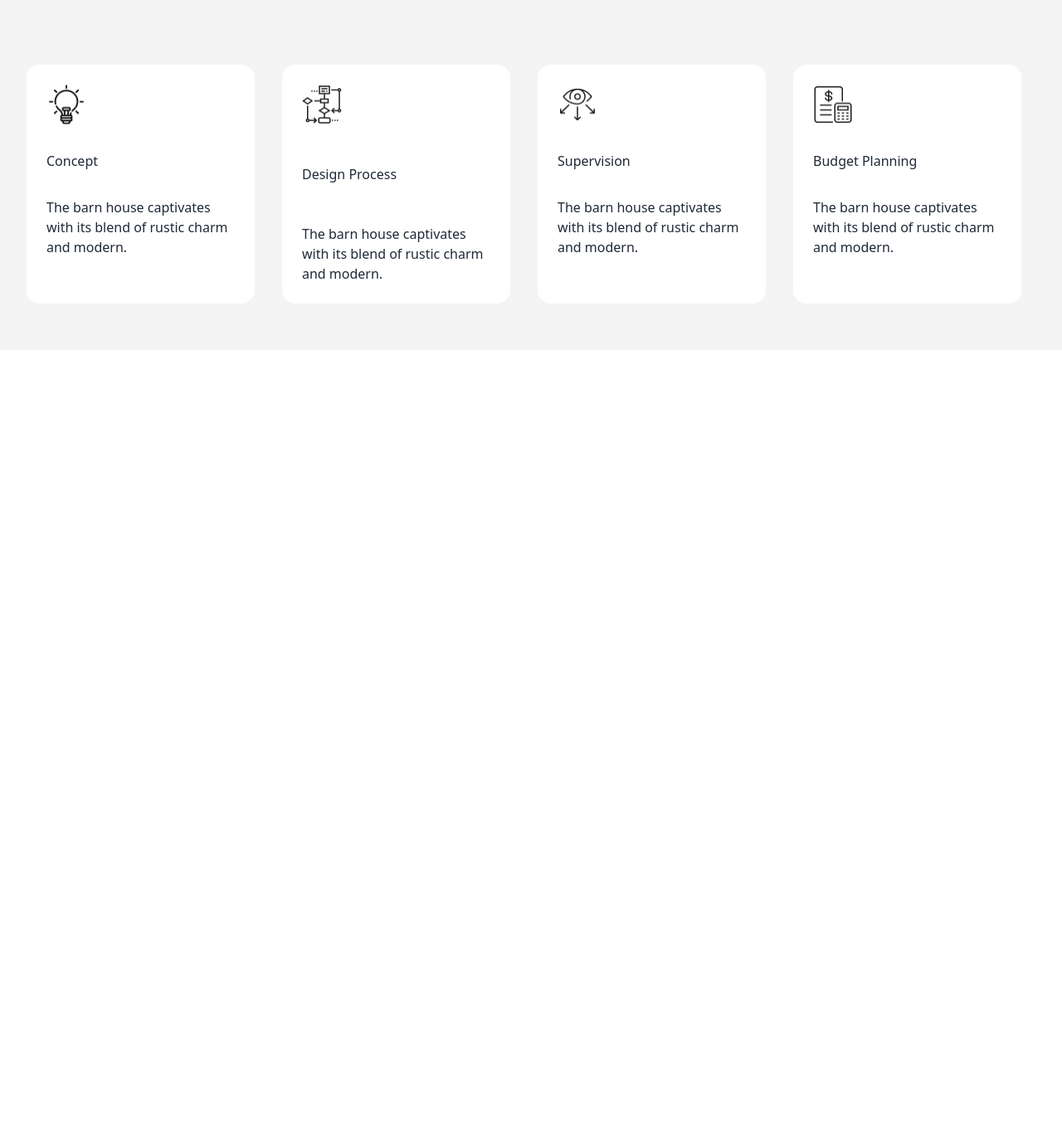
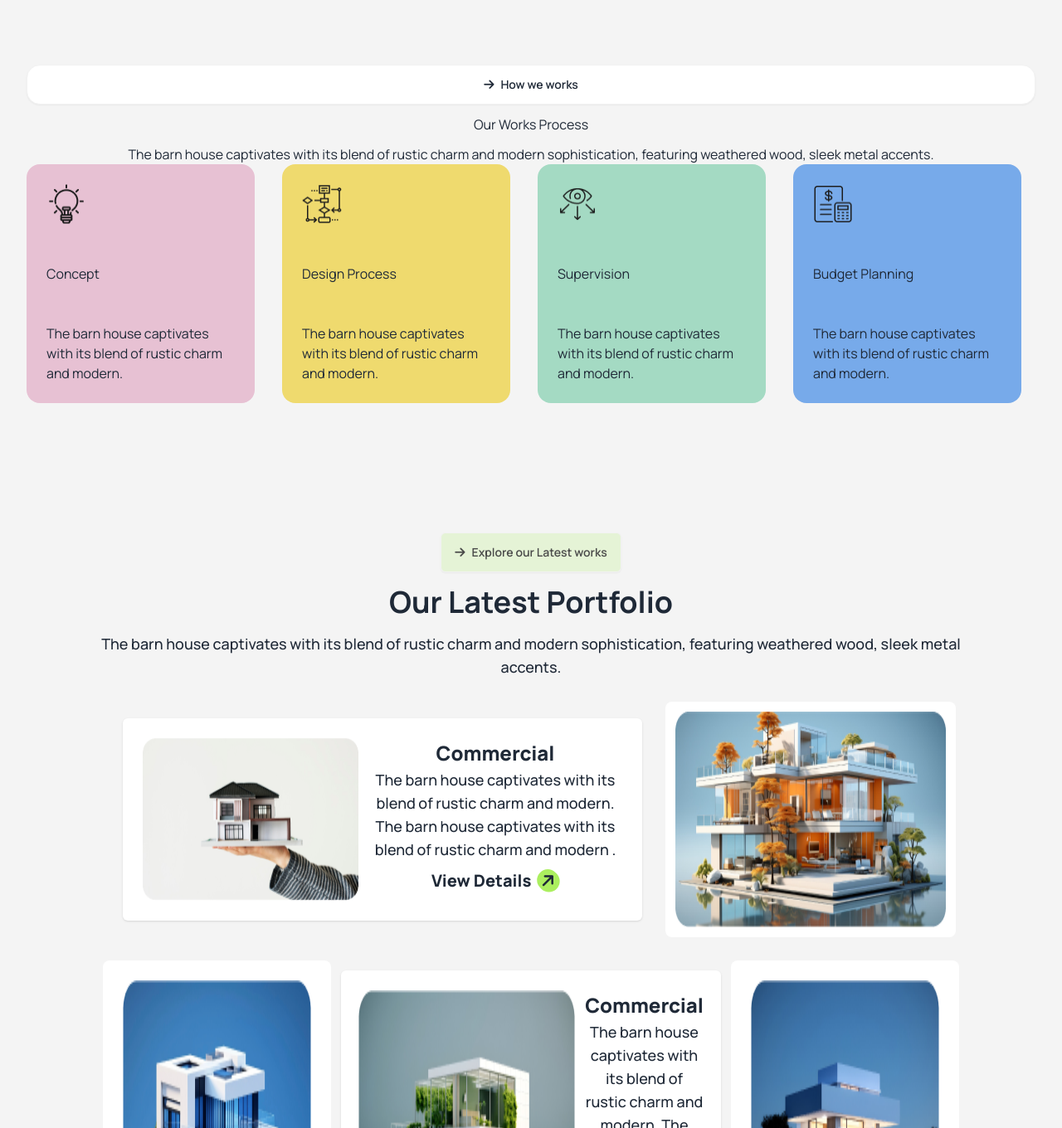
Before and after one commit to Foysal348/Assignment-3, a plain HTML site: page index.html in a window 1280 px wide. Shown: the part 1440-2800 px from the top of the page at 83% size. Before the commit the page ends 1862 px from the top, so only its background shows below. Drawn offline with nearby package versions, Linux system fonts and the light colour scheme.

Commit message:
Fifth Commit

```diff
--- a/index.html
+++ b/index.html
@@ -62,14 +62,14 @@
           <div class="navbar-end">
 
 
-                <button> <i class="fa-solid fa-magnifying-glass rounded-2xl p-1 bg-[#E9E9E9]"></i>
+                <button class="hidden md:block m-2 "> <i class="fa-solid fa-magnifying-glass rounded-2xl p-1 bg-[#E9E9E9]"></i>
                 </button>
-               <button><i class="fa-solid fa-cart-shopping-fast rounded-2xl p-1 bg-[#E9E9E9]"></i></button>
+               <button class="m-2 hidden md:block"><i class="fa-solid fa-cart-shopping  rounded-2xl p-1 bg-[#E9E9E9]"></i></button>
 
 
 
 
-              <button class="btn btn-ghost font-bold text-2xl bg-[#ABEF5F]">Book Consult <i
+              <button class="btn btn-ghost font-bold text-2xl hidden md:block bg-[#ABEF5F]">Book Consult <i
                 class="fa-solid fa-arrow-right -rotate-45 bg-black rounded-2xl p-1 text-white"></i>
               </button>
             </div>
@@ -122,13 +122,13 @@
     <!-- Main Section  -->
     <main class="bg-[#F4F4F4] mx-auto">
       <!-- Main Section part 1 -->
-         <section class="bg-[#F4F4F4] py-[48px] md:py-[100px] px-6 lg:px-0">
+         <section class="bg-[#F4F4F4] py-[48px] md:py-[100px] px-6 lg:px-0 manrope">
 
           <!-- Container. -->
           <div class="relative container mx-auto">
               <img src="assets/Vector.png" alt="" class="hidden lg:block absolute -top-16 -left-12">
 
-              <div class="flex flex-col lg:flex-row justify-between">
+              <div class="flex flex-col  justify-between lg:flex-row">
 
                   <!-- Design Content. -->
                   <div class="lg:w-1/2 grid grid-cols-1 items-center">
@@ -137,7 +137,7 @@
                       <div
                           class="w-[130px] flex gap-1 mx-auto lg:mx-0 bg-[#FFFFFF] rounded-[24px] px-4 py-2 mb-4">
                           <div class=""><i class="fa-solid fa-arrow-right"></i></div>
-                          <div class="">
+                          <div>
                               <p class="font-bold">About Us</p>
                           </div>
                       </div>
@@ -155,7 +155,7 @@
 
                       <!-- Design Box. -->
                       <div class="grid grid-cols-1 md:grid-cols-2 md:gap-5 lg:grid-cols-1">
-                          <!-- Design Box - 1 -->
+                          <!--Box - 1 -->
                           <div
                               class="mb-6 w-full lg:w-[650px] flex gap-5 lg:gap-8 p-6 bg-[#FFFFFF] rounded-[16px]">
                               <img src="assets/commercial.png" alt="" class="h-2/5 lg:h-full">
@@ -166,7 +166,7 @@
                               </div>
                           </div>
 
-                          <!-- Design Box - 2 -->
+                          <!--Box - 2 -->
                           <div
                               class="mb-6 w-full lg:w-[650px] flex gap-5 lg:gap-8 p-6 bg-[#FFFFFF] rounded-[16px]">
                               <img src="assets/residential.png" alt="" class="h-2/5 lg:h-full">
@@ -188,28 +188,31 @@
           </div>
        </section>
         <!-- Main Section part 2 -->
-         <section class=" mx-auto p-8 bg-[#F4F4F4]">
+         <section class=" mx-auto p-8 bg-[#F4F4F4] manrope">
           <div>
-            <div>
+            <div class="flex flex-col text-center gap-3">
+              <button class="btn  bg-[#FFFFFF] rounded-2xl p-1  "><i class="fa-solid fa-arrow-right "></i>How we works</button>
+              <h1 >Our Works Process</h1>
+              <p>The barn house captivates with its blend of rustic charm and modern sophistication, featuring weathered wood, sleek metal accents.</p>
 
             </div>
-            <div class="lg:grid lg:grid-cols-4 md:grid md:grid-cols-2 gap-4">
-              <div class="mb-6 w-full lg:w-[275px] flex flex-col gap-5 lg:gap-8 md:gap-8 p-6 bg-[#FFFFFF] rounded-[16px]">
+            <div class="lg:grid lg:grid-cols-4 md:grid md:grid-cols-2 gap-4 ">
+              <div class="mb-6 w-full lg:w-[275px] flex flex-col gap-5 md:gap-8 p-6 lg:space-y-4 md:space-y-4 lg:gap-8 bg-[#E7C1D3] rounded-[16px]">
                 <img class="w-[48px] h-[48px]" src="assets/concept.png" alt="">
                 <h1>Concept</h1>
                 <p>The barn house captivates with its blend of rustic charm and modern.</p>
               </div>
-              <div class="mb-6 w-full lg:w-[275px] flex flex-col gap-5 md:gap-8 md:space-y-4  lg:space-y-4 lg:gap-8 p-6 bg-[#FFFFFF] rounded-[16px]">
+              <div class="mb-6 w-full lg:w-[275px] flex flex-col gap-5 md:gap-8 md:space-y-4 p-6 lg:space-y-4 lg:gap-8 bg-[#EFDA6E] rounded-[16px]">
                 <img class="w-[48px] h-[48px]" src="assets/flow-chart.png" alt="">
                 <h1>Design Process</h1>
                 <p>The barn house captivates with its blend of rustic charm and modern.</p>
               </div>
-              <div class="mb-6 w-full lg:w-[275px] flex flex-col gap-5 lg:gap-8 md:gap-8 p-6 bg-[#FFFFFF] rounded-[16px]">
+              <div class="mb-6 w-full lg:w-[275px] flex flex-col gap-5 md:gap-8 p-6 md:space-y-4 lg:space-y-4 lg:gap-8 bg-[#A4DAC3] rounded-[16px]">
                 <img class="w-[48px] h-[48px]" src="assets/vision.png" alt="">
                 <h1>Supervision </h1>
                 <p>The barn house captivates with its blend of rustic charm and modern.</p>
               </div>
-              <div class="mb-6 w-full lg:w-[275px] flex flex-col gap-5 lg:gap-8 p-6 bg-[#FFFFFF] rounded-[16px]">
+              <div class="mb-6 w-full lg:w-[275px] flex flex-col gap-5 md:gap-8  p-6 lg:space-y-4 md:space-y-4 lg:gap-8 bg-[#77AAEA] rounded-[16px]">
                 <img class="w-[48px] h-[48px]" src="assets/budget-planning.png" alt="">
                 <h1>Budget Planning </h1>
                 <p>The barn house captivates with its blend of rustic charm and modern.</p>
@@ -217,6 +220,50 @@
             </div>
           </div>
          </section>
+         <!-- Main Section Part 3  -->
+          <section class="p-[100px] manrope text-center gap-10">
+            <div class="space-y-4">
+              <button class="btn text-[#494949] bg-[#ABEF5F33] rounded-md"><i class="fa-solid fa-arrow-right"></i>Explore our Latest works</button>
+              <h1 class=" font-bold text-4xl">Our Latest Portfolio</h1>
+              <p class=" font-medium text-lg">The barn house captivates with its blend of rustic charm and modern sophistication, featuring weathered wood, sleek metal accents.</p>
+            </div>
+            <div  class="">
+              <!-- imgage part 1   -->
+                <div class="lg:flex m-6 ">
+                  <div class="m-6 p-6 gap-3 bg-[#FFFFFF] rounded-md lg:flex lg:justify-center shadow">
+                    <img class="" src="assets/img1.png" alt="img1">
+                  <div>
+                      <h1 class="font-extrabold text-[24px]">Commercial</h1>
+                      <p  class=" font-medium text-lg">The barn house captivates with its blend of rustic charm and modern. The barn house captivates with
+                         its blend of rustic charm and modern .</p>
+                         <button class="btn btn-ghost contrast-less text-[20px] font-extrabold">View Details <i
+                          class="fa-solid fa-arrow-right -rotate-45 bg-[#ABEF5F] rounded-2xl p-1"></i></button>
+                     </div>
+
+                   </div>
+                   <img class="p-3 m-1 bg-[#FFFFFF] rounded-lg" src="assets/img2.png" alt="">
+                </div>
+                <!-- imgage part 2  -->
+                 <div class="lg:flex m-6 ">
+                  <img class="p-6 bg-[#FFFFFF] rounded-lg" src="assets/img3.png" alt="">
+                  <div class="m-3 p-6 gap-3 bg-[#FFFFFF] rounded-md lg:flex lg:justify-center shadow">
+                    <img class="" src="assets/img4.png" alt="img4">
+                  <div>
+                      <h1 class="font-extrabold text-[24px]">Commercial</h1>
+                      <p  class=" font-medium text-lg">The barn house captivates with its blend of rustic charm and modern. The barn house captivates with
+                         its blend of rustic charm and modern .</p>
+                         <button class="btn btn-ghost contrast-less text-[20px] font-extrabold">View Details <i
+                          class="fa-solid fa-arrow-right -rotate-45 bg-[#ABEF5F] rounded-2xl p-1"></i></button>
+                     </div>
+
+                   </div>
+                   <img class="p-6 bg-[#FFFFFF] rounded-lg" src="assets/img5.png" alt="">
+                 </div>
+
+             </div>
+
+
+          </section>
 
 
     </main>
```
